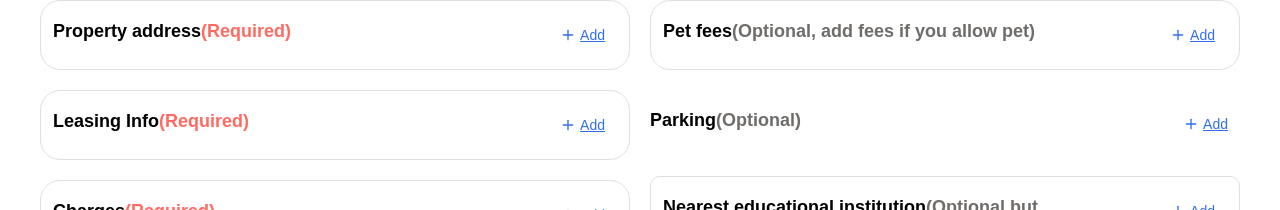
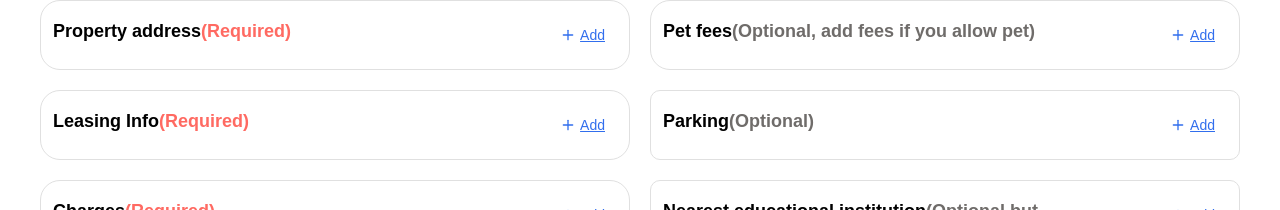
Before and after one commit to Faey2023/rent-yard, a Next.js app: page /get-started in a window 1280 px wide. Shown: the part 152-362 px from the top of the page. Built offline with nearby package versions, Linux system fonts and the light colour scheme; a web font is replaced by a local one.

Commit message:
Update Parking.tsx

```diff
--- a/src/components/get-started/Parking.tsx
+++ b/src/components/get-started/Parking.tsx
@@ -19,7 +19,7 @@ import {
 
 const Parking = () => {
   return (
-    <div className="h-16.5 py-4">
+    <div className="h-fit py-4 px-3 rounded-lg border border-[#E0E0E0]">
       <div className="flex justify-between">
         <h4 className="text-black font-semibold text-lg">
           Parking
```
